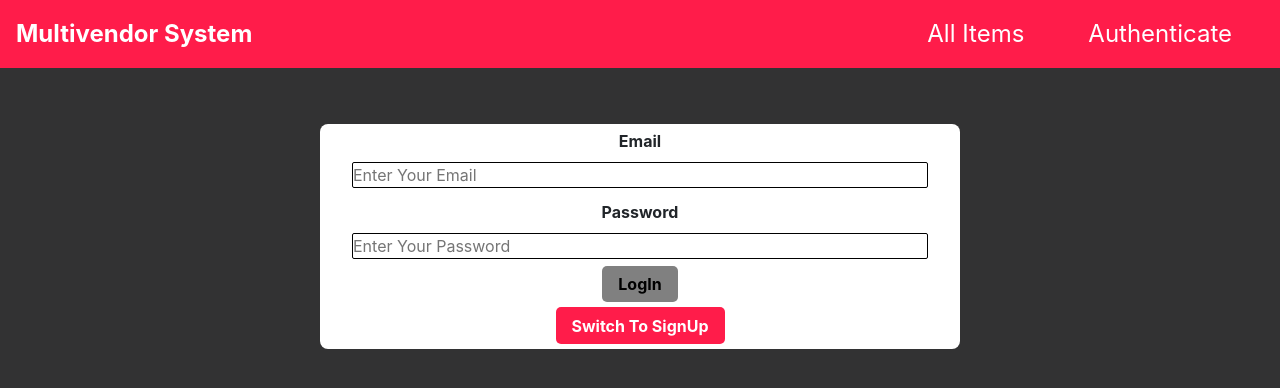
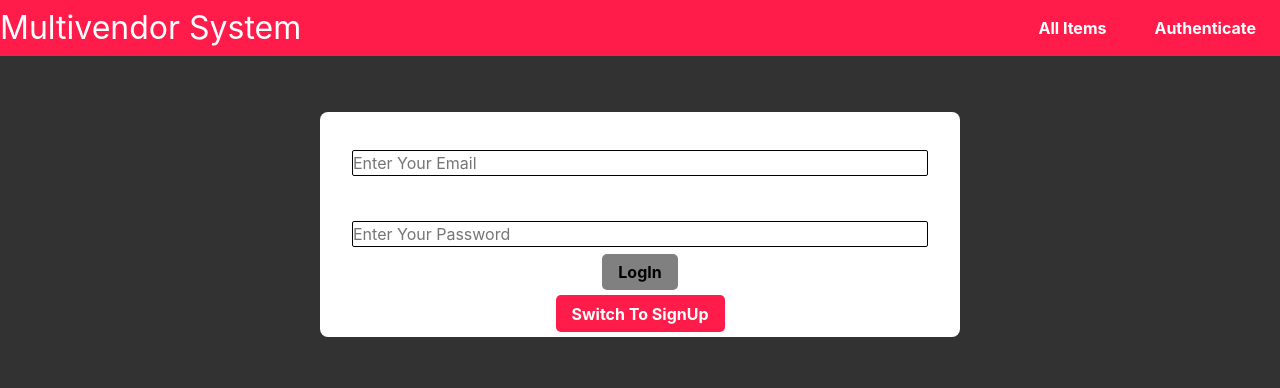
Before and after one commit to MOIN-AKHTAR/Multivendor-System, a React (Create React App) app: page /auth in a window 1280 px wide. Shown: the top 388 px of the page. Built offline with nearby package versions, Linux system fonts and the light colour scheme.

Commit message:
Completed Navbar And SideNavBar When Screen Size Is Small SideNavBar Appear And When Screen Size Is Large Then Main NavBar Will Be Shown

```diff
--- a/src/FrontEnd/Shares/Background/Background.css
+++ b/src/FrontEnd/Shares/Background/Background.css
@@ -1,7 +1,7 @@
 #background {
   width: 100%;
   height: 100vh;
-  background: rgba(0, 0, 0, 0.1);
+  background: rgba(0, 0, 0, 0.7);
   position: fixed;
   top: 0px;
   left: 0px;
--- a/src/FrontEnd/Shares/Navbar/Navbar.css
+++ b/src/FrontEnd/Shares/Navbar/Navbar.css
@@ -1,34 +1,61 @@
 #navbar {
-  position: relative;
   background: #ff1c4a;
   display: flex;
   justify-content: space-between;
   align-items: center;
 }
+#Logo_Btn__Section {
+  display: flex;
+  justify-content: center;
+  align-items: center;
+}
+#Side_Btn {
+  display: flex;
+  flex-direction: column;
+  justify-content: center;
+  align-items: center;
+  width: 2rem;
+  height: 100%;
+  margin: 0rem 0.5rem;
+}
+#Side_Btn:hover {
+  cursor: pointer;
+}
+#Side_Btn span {
+  display: block;
+  height: 0.2rem;
+  width: 100%;
+  margin-bottom: 0.3rem;
+  background: white;
+}
 #Logo {
-  margin: 0rem 1rem;
-  font-size: 1.5rem;
-  color: white;
-  font-weight: bolder;
+  font-size: 2rem;
+  font-weight: normal;
 }
 ul {
+  display: none;
+  margin: 1rem 0rem;
   list-style: none;
-  display: flex;
-  align-items: center;
-  margin: 1rem;
 }
 li {
-  display: inline-block;
   margin: 0rem 1rem;
 }
 .Links {
   color: white;
-  font-size: 1.5rem;
-  padding: 0.5rem 1rem;
+  padding: 0.3rem 0.5rem;
+  font-weight: bolder;
 }
 .Links:hover {
+  background: white;
+  color: black;
   text-decoration: none;
-  background: orange;
-  color: white;
-  border-radius: 10px;
+  border-radius: 5px;
 }
+@media (min-width: 40.625rem) {
+  #Side_Btn {
+    display: none;
+  }
+  ul {
+    display: flex;
+  }
+}
--- a/src/FrontEnd/Shares/Navbar/Navbar.js
+++ b/src/FrontEnd/Shares/Navbar/Navbar.js
@@ -1,11 +1,31 @@
-import React from "react";
+import React, { useState, useCallback } from "react";
+import SideNavBar from "../SideNavBar/SideNavBar";
+import Background from "../Background/Background";
 import { Link } from "react-router-dom";
 import "./Navbar.css";
 
 function Navbar() {
+  const [showSideNavBar, setShowSideNavBar] = useState(false);
+  const ShowSideNavBar = useCallback(() => {
+    setShowSideNavBar(prev => !prev);
+  }, []);
   return (
+    <div>
+      {showSideNavBar && (
+        <>
+          <Background />
+          <SideNavBar ShowSideNavBar={ShowSideNavBar} />
+        </>
+      )}
       <div id="navbar">
+        <div id="Logo_Btn__Section">
+          <div id="Side_Btn" onClick={ShowSideNavBar}>
+            <span></span>
+            <span></span>
+            <span></span>
+          </div>
           <div id="Logo">Multivendor System</div>
+        </div>
         <ul>
           <li>
             <Link to="/" className="Links">
@@ -19,6 +39,7 @@ function Navbar() {
           </li>
         </ul>
       </div>
+    </div>
   );
 }
 
--- a/src/FrontEnd/Shares/SideNavBar/SideNavBar.css
+++ b/src/FrontEnd/Shares/SideNavBar/SideNavBar.css
@@ -6,18 +6,26 @@
   top: 0;
   left: 0;
   background: #fff;
-  display: none;
+  display: flex;
   justify-content: center;
   align-items: center;
   flex-direction: column;
+  list-style: none;
 }
-.Links {
+
+.Side_Links {
+  list-style: none;
   display: block;
   width: 100%;
   color: black;
+  padding: 0.5rem 1rem;
+  margin: 0.2rem 0rem;
+  position: relative;
+  transform: translateY(-100%);
 }
-@media (max-width: 30rem) {
-  #Side_Nav_Bar {
-    display: flex;
-  }
+.Side_Links:hover {
+  text-decoration: none;
+  background: orange;
+  color: #fff;
+  border-radius: 10px;
 }
--- a/src/FrontEnd/Shares/SideNavBar/SideNavBar.js
+++ b/src/FrontEnd/Shares/SideNavBar/SideNavBar.js
@@ -2,16 +2,17 @@ import React from "react";
 import { Link } from "react-router-dom";
 import "./SideNavBar.css";
 
-function SideNavBar() {
+function SideNavBar(props) {
   return (
-    <div id="Side_Nav_Bar">
+    // Here ShowSideNavBar Is A FunctionWhihc Will Be Called When Yiu Click On SideNavBar's List Item-
+    <div id="Side_Nav_Bar" onClick={props.ShowSideNavBar}>
       <li>
-        <Link to="/" className="Links">
+        <Link to="/" className="Side_Links">
           All Items
         </Link>
       </li>
       <li>
-        <Link to="/auth" className="Links">
+        <Link to="/auth" className="Side_Links">
           Authenticate
         </Link>
       </li>
--- a/src/index.css
+++ b/src/index.css
@@ -6,4 +6,5 @@
 body {
   background: #323233;
   font-size: 1rem;
+  color: #fff;
 }
```
Lines whose indentation alone changed are shown as unchanged.
